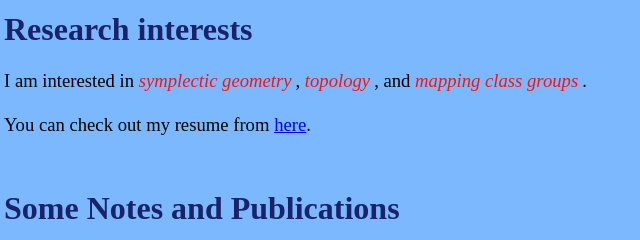
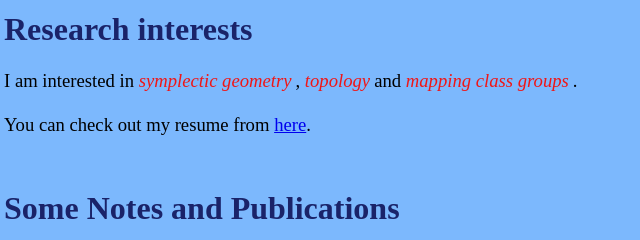
Before and after one commit to FerhatKarabatman/ferhatkarabatman.github.io, a plain HTML site: page index.html in a window 1280 px wide. Shown: the part 572-812 px from the top of the page, 4-644 px from the left. Drawn offline with Linux system fonts and the light colour scheme.

Commit message:
Update index.html

```diff
--- a/index.html
+++ b/index.html
@@ -104,7 +104,7 @@
 		<font color="#f01616">
 			<font size="4" style="font-size: 14pt"><i>topology</i></font>
 		</font>
-		<font size="4" style="font-size: 14pt">, and </font>
+		<font size="4" style="font-size: 14pt"> and </font>
 		<font color="#f01616">
 			<font size="4" style="font-size: 14pt"><i>mapping class groups</i></font>
 		</font>
```
